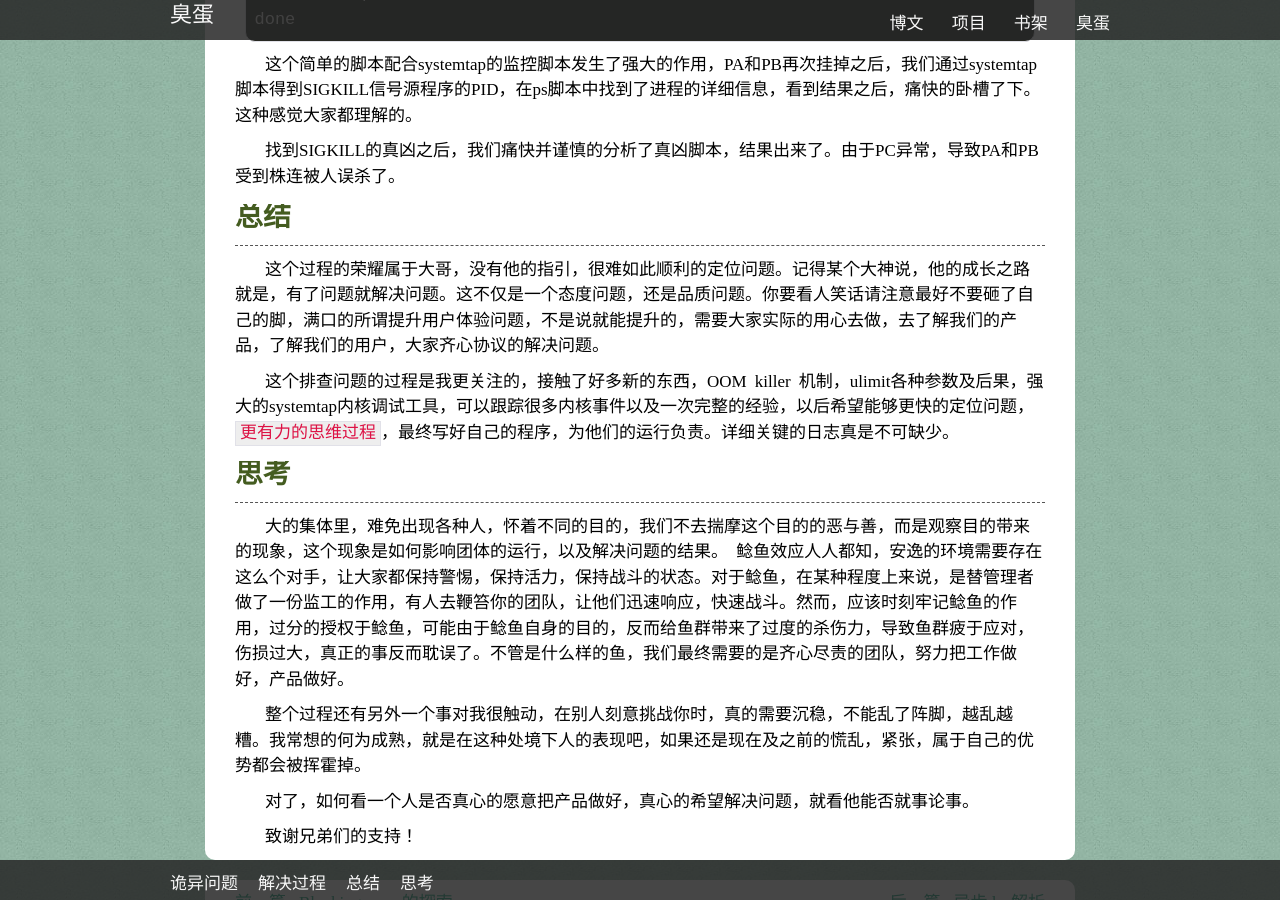
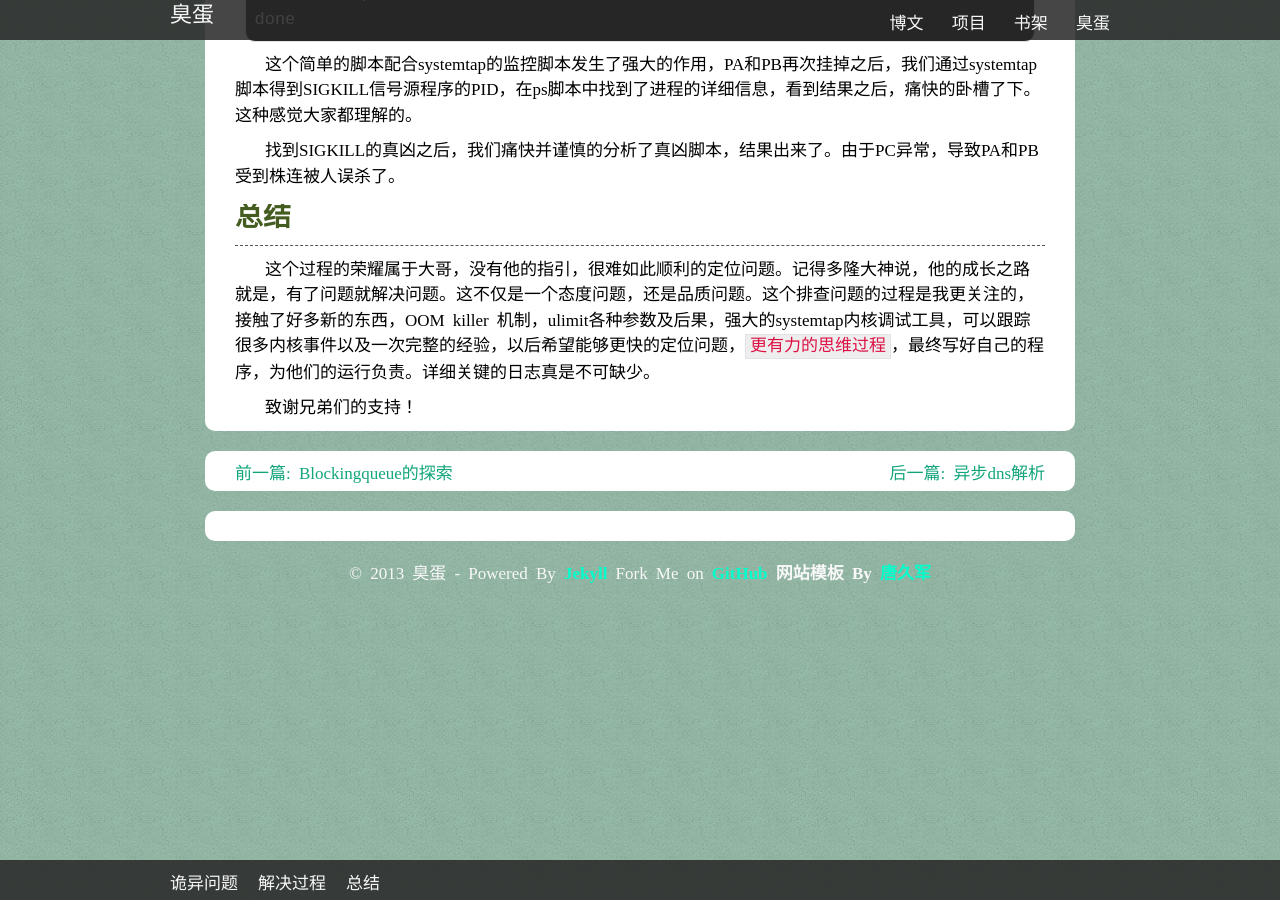
Before and after one commit to liuan/blog, a Jekyll site: the page built from _posts/2015-3-21-SIGKILL带来的挑战.md, in a window 1280 px wide and 900 px high, scrolled down 2852 px. Built offline with Jekyll 4.4.1, drawn with Linux system fonts in a browser that asks for light colours; comment, search, counter and statistics services are not loaded.

Commit message:
rethinking the process

```diff
--- a/_posts/2015-3-21-SIGKILL带来的挑战.md
+++ b/_posts/2015-3-21-SIGKILL带来的挑战.md
@@ -94,18 +94,6 @@ description: SIGKILL信号，一次严峻挑战的线上问题排查
 ### 总结
 ---------------------------------
 
-这个过程的荣耀属于大哥，没有他的指引，很难如此顺利的定位问题。记得某个大神说，他的成长之路就是，有了问题就解决问题。这不仅是一个态度问题，还是品质问题。你要看人笑话请注意最好不要砸了自己的脚，满口的所谓提升用户体验问题，不是说就能提升的，需要大家实际的用心去做，去了解我们的产品，了解我们的用户，大家齐心协议的解决问题。
-
-这个排查问题的过程是我更关注的，接触了好多新的东西，OOM killer 机制，ulimit各种参数及后果，强大的systemtap内核调试工具，可以跟踪很多内核事件以及一次完整的经验，以后希望能够更快的定位问题，`更有力的思维过程`，最终写好自己的程序，为他们的运行负责。详细关键的日志真是不可缺少。
-
-### 思考
-------------------------
-
-大的集体里，难免出现各种人，怀着不同的目的，我们不去揣摩这个目的的恶与善，而是观察目的带来的现象，这个现象是如何影响团体的运行，以及解决问题的结果。
-鲶鱼效应人人都知，安逸的环境需要存在这么个对手，让大家都保持警惕，保持活力，保持战斗的状态。对于鲶鱼，在某种程度上来说，是替管理者做了一份监工的作用，有人去鞭笞你的团队，让他们迅速响应，快速战斗。然而，应该时刻牢记鲶鱼的作用，过分的授权于鲶鱼，可能由于鲶鱼自身的目的，反而给鱼群带来了过度的杀伤力，导致鱼群疲于应对，伤损过大，真正的事反而耽误了。不管是什么样的鱼，我们最终需要的是齐心尽责的团队，努力把工作做好，产品做好。
-
-整个过程还有另外一个事对我很触动，在别人刻意挑战你时，真的需要沉稳，不能乱了阵脚，越乱越糟。我常想的何为成熟，就是在这种处境下人的表现吧，如果还是现在及之前的慌乱，紧张，属于自己的优势都会被挥霍掉。
-
-对了，如何看一个人是否真心的愿意把产品做好，真心的希望解决问题，就看他能否就事论事。
+这个过程的荣耀属于大哥，没有他的指引，很难如此顺利的定位问题。记得多隆大神说，他的成长之路就是，有了问题就解决问题。这不仅是一个态度问题，还是品质问题。这个排查问题的过程是我更关注的，接触了好多新的东西，OOM killer 机制，ulimit各种参数及后果，强大的systemtap内核调试工具，可以跟踪很多内核事件以及一次完整的经验，以后希望能够更快的定位问题，`更有力的思维过程`，最终写好自己的程序，为他们的运行负责。详细关键的日志真是不可缺少。
 
 致谢兄弟们的支持！
```
